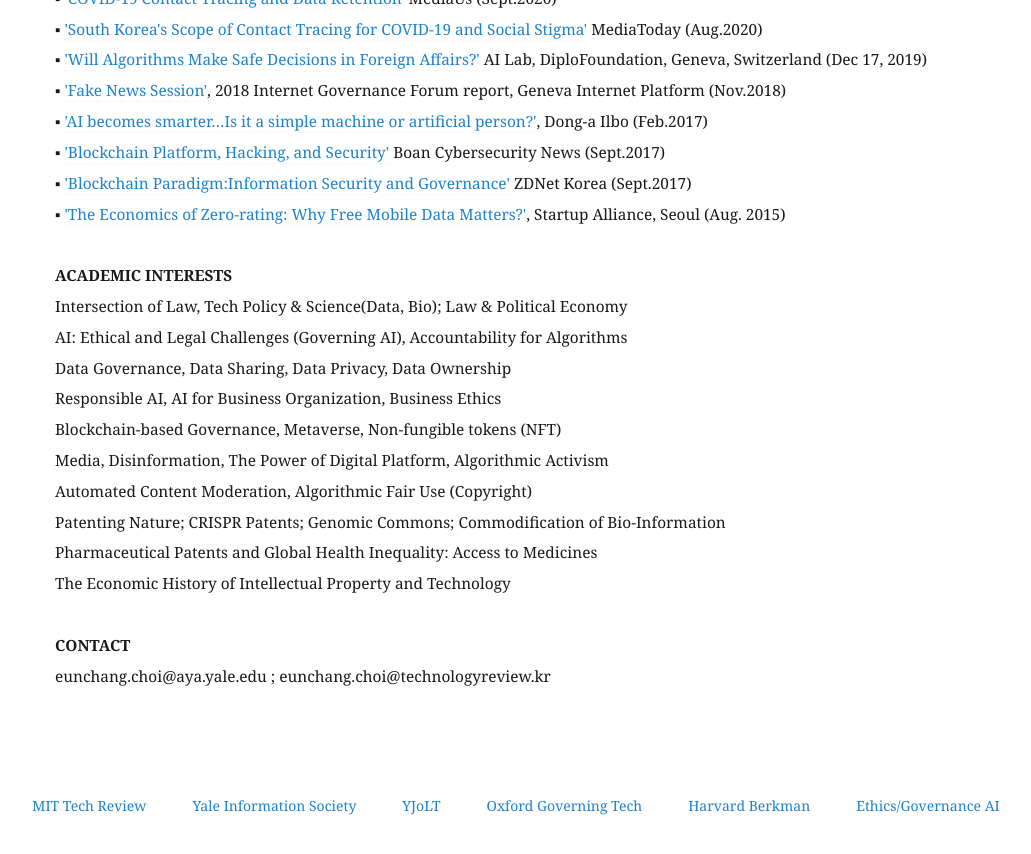
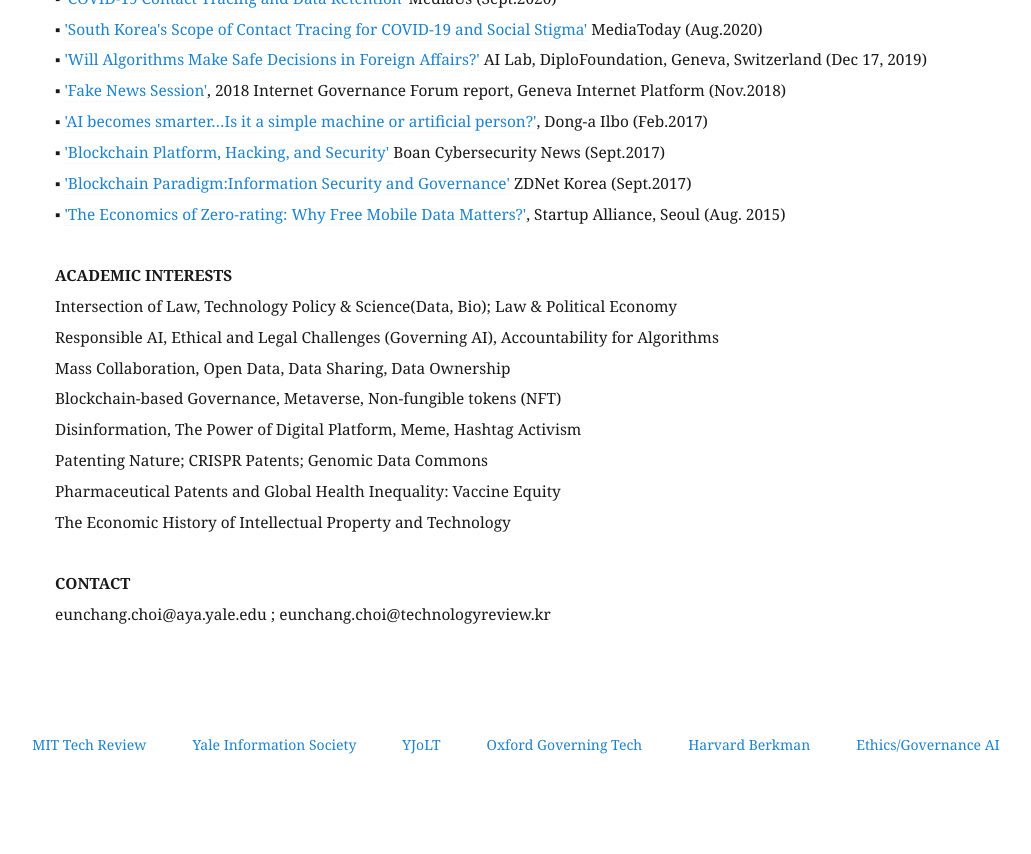
Before and after one commit to eunchangchoi/eunchangchoi.github.io, a Jekyll site: the page built from index.md, in a window 1280 px wide and 900 px high, scrolled down 6113 px. Shown: the top 854 px of the window, without its empty margins (45-1076 px from the left). Built offline with Jekyll 4.4.1, drawn with Linux system fonts in a browser that asks for light colours.

Commit message:
Update index.md

```diff
--- a/index.md
+++ b/index.md
@@ -159,15 +159,13 @@
 
  <br>
  <strong> ACADEMIC INTERESTS </strong> <br>
-   Intersection of Law, Tech Policy & Science(Data, Bio); Law & Political Economy<br>
-   AI: Ethical and Legal Challenges (Governing AI), Accountability for Algorithms <br>
-   Data Governance, Data Sharing, Data Privacy, Data Ownership <br>
-   Responsible AI, AI for Business Organization, Business Ethics <br>
+   Intersection of Law, Technology Policy & Science(Data, Bio); Law & Political Economy<br>
+   Responsible AI, Ethical and Legal Challenges (Governing AI), Accountability for Algorithms <br>
+   Mass Collaboration, Open Data, Data Sharing, Data Ownership <br>
    Blockchain-based Governance, Metaverse, Non-fungible tokens (NFT)  <br>
-   Media, Disinformation, The Power of Digital Platform, Algorithmic Activism <br>
-   Automated Content Moderation, Algorithmic Fair Use (Copyright) <br>
-   Patenting Nature; CRISPR Patents; Genomic Commons; Commodification of Bio-Information <br>
-   Pharmaceutical Patents and Global Health Inequality: Access to Medicines <br>
+   Disinformation, The Power of Digital Platform, Meme, Hashtag Activism <br>
+   Patenting Nature; CRISPR Patents; Genomic Data Commons <br>
+   Pharmaceutical Patents and Global Health Inequality: Vaccine Equity <br>
    The Economic History of Intellectual Property and Technology <br>
 
   <br>
```
